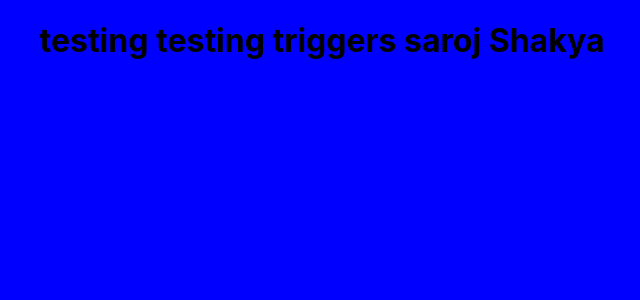
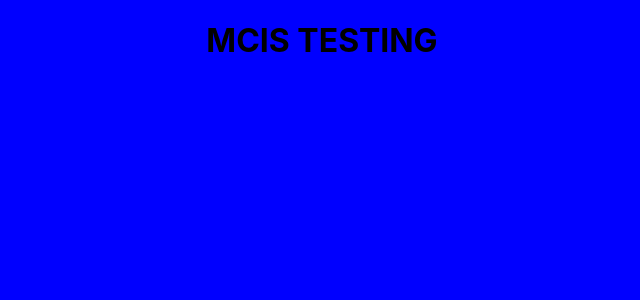
Before and after one commit to saroj1973/four, a React (Create React App) app: page / in a window 1280 px wide. Shown: the top 300 px of the page, without its empty margins (318-958 px from the left). Built offline with nearby package versions, Linux system fonts and the light colour scheme.

Commit message:
oooppKKKKK

```diff
--- a/src/App.js
+++ b/src/App.js
@@ -2,7 +2,7 @@ function App() {
   return (
     <body bgcolor = "blue">
     <div className="App">
-     <center> <h1>testing testing triggers saroj Shakya</h1> </center>
+     <center> <h1>MCIS TESTING </h1> </center>
     </div>
   </body>
   );
```
